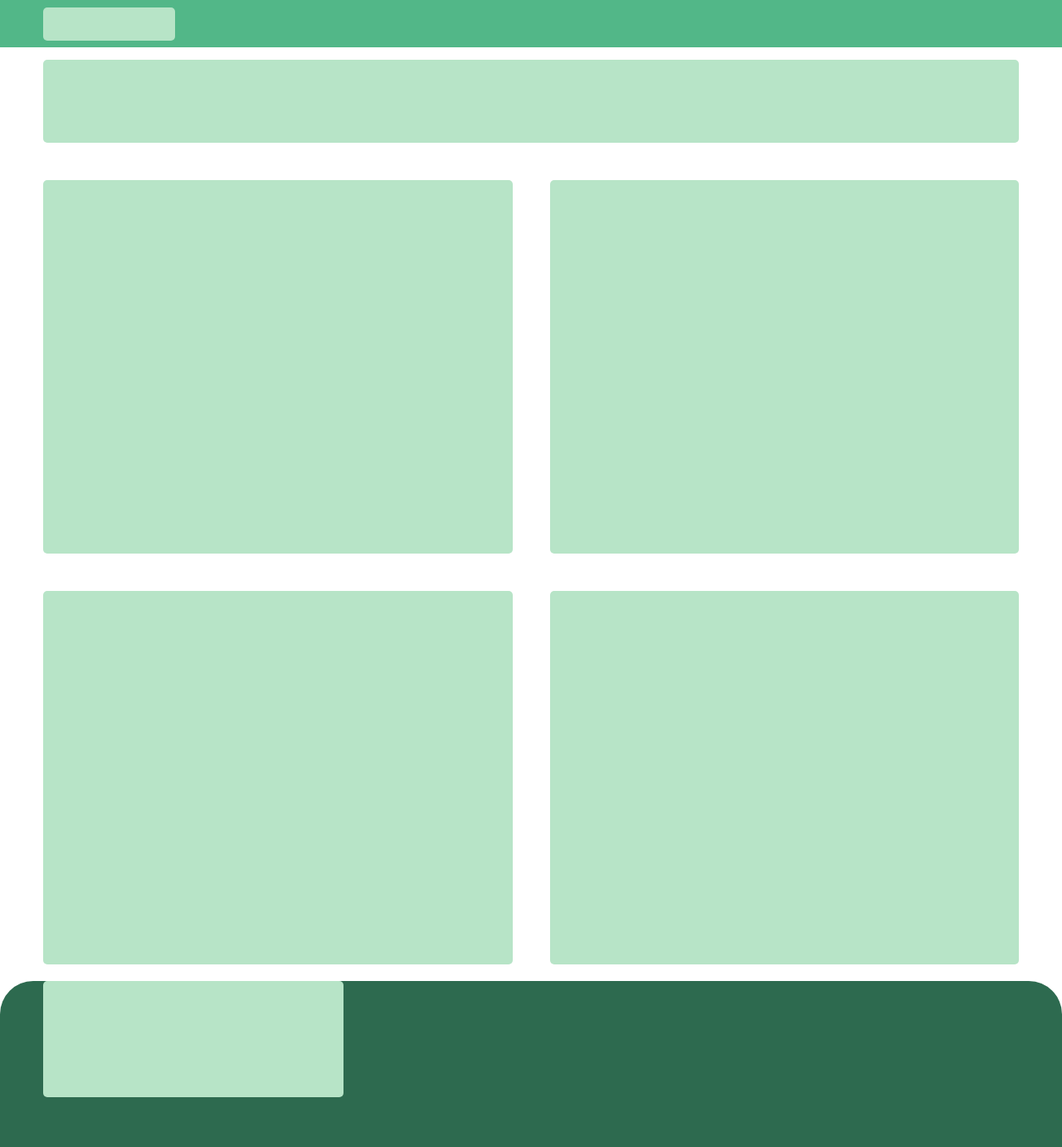
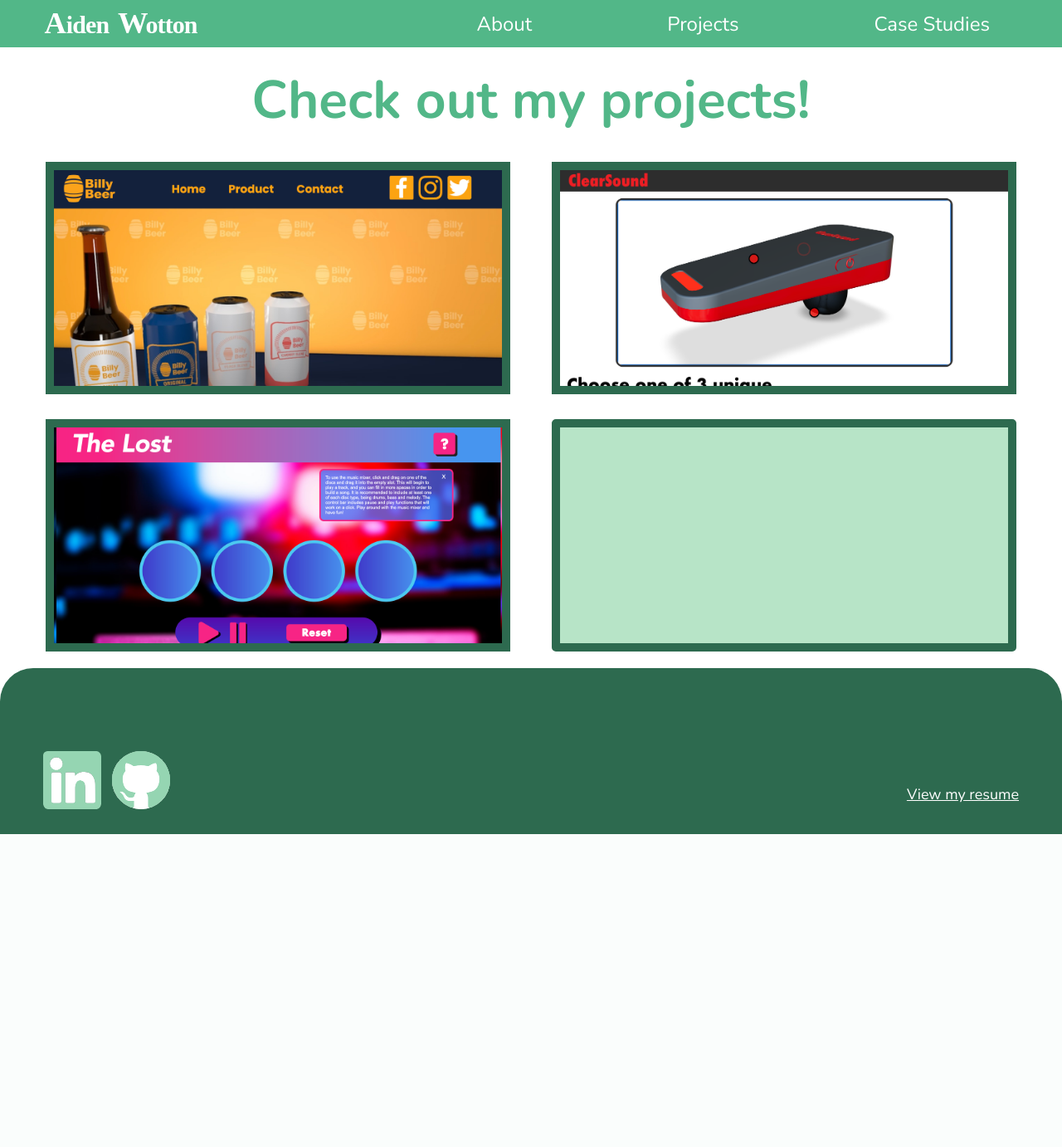
Before and after one commit to a-wotton/wotton_a_portfolio, a PHP site: page /projects.html in a window 1280 px wide. Shown: the whole page at 83% size. After the commit the page ends 1005 px from the top, so only its background shows below. Run offline with PHP 8.4, Linux system fonts and the light colour scheme; some libraries are stand-ins or nearby versions.

Commit message:
added projects to page

```diff
--- a/css/main.css
+++ b/css/main.css
@@ -104,7 +104,6 @@ nav ul li a {
 
 nav ul li a:hover {
   border-bottom: solid 2px #fff;
-  padding-bottom: 2px;
 }
 
 @media screen and (min-width: 600px) {
@@ -171,6 +170,62 @@ a {
   color: #fff;
   text-decoration: none;
   font-size: 24px;
+}
+
+.project {
+  width: 320px;
+  height: 160px;
+  margin-top: 30px;
+  justify-self: center;
+  border: solid 10px #2d6a4f;
+}
+
+@media screen and (min-width: 420px) {
+  .project {
+    width: 400px;
+    height: 200px;
+  }
+}
+@media screen and (min-width: 600px) {
+  .project {
+    width: 560px;
+    height: 280px;
+  }
+}
+@media screen and (min-width: 900px) {
+  .project {
+    width: 860px;
+    height: 430px;
+  }
+}
+@media screen and (min-width: 1200px) {
+  .project {
+    width: 560px;
+    height: 280px;
+  }
+}
+@media screen and (min-width: 1400px) {
+  .project {
+    width: 660px;
+    height: 330px;
+  }
+}
+#billy-beer {
+  background-image: url(../images/billy-beer.jpg);
+  background-size: cover;
+  background-repeat: no-repeat;
+}
+
+#earbuds {
+  background-image: url(../images/earbuds.png);
+  background-size: cover;
+  background-repeat: no-repeat;
+}
+
+#music-mixer {
+  background-image: url(../images/music-mixer.png);
+  background-size: cover;
+  background-repeat: no-repeat;
 }
 
 @media screen and (max-width: 619px) {
@@ -497,25 +552,31 @@ input:active {
   margin-top: 15px;
 }
 
-.project {
-  height: 330px;
-  margin-top: 45px;
-}
-
 .project:hover {
   cursor: pointer;
 }
 
 .project:hover .project-title {
-  opacity: 100%;
+  opacity: 90%;
 }
 
 .project-title {
-  height: 30%;
+  display: flex;
+  flex-direction: row;
+  height: 20%;
   width: 100%;
-  background-color: #52b788;
+  background-color: #2d6a4f;
   opacity: 0;
   transition: all 0.5s ease-in;
+}
+
+.project-title h3 {
+  text-align: center;
+  color: #fff;
+  font-size: 24px;
+  align-self: center;
+  justify-self: center;
+  margin: 0 auto;
 }
 
 #project-name {
@@ -559,9 +620,6 @@ input:active {
 }
 
 @media screen and (min-width: 600px) {
-  .project {
-    height: 450px;
-  }
   #project-name {
     height: 80px;
     margin-left: -28px;
@@ -597,7 +655,7 @@ input:active {
     margin-left: -52px;
   }
   #project-image {
-    height: 550px;
+    width: 550px;
   }
   #project-desc {
     height: 300px;
--- a/projects.html
+++ b/projects.html
@@ -12,22 +12,35 @@
     <title>Projects</title>
 </head>
 <body>
-    <div id="banner">
-        <header class="grid-con">
-            <h1 class="hidden">Header</h1>
-            <div id="logo" class="box col-start-1 col-end-3 m-col-start-1 m-col-end-3"></div>
-            <div id="hamburger-menu" class="box col-start-4 col-end-5"></div>
-            <nav class="box m-col-start-4 m-col-end-9 l-col-start-5 l-col-end-13"></nav>
-            <div id="mobile-menu" class="box hidden"></div>
-        </header>
-    </div>
+    <div id="smooth-wrapper">
+        <div id="smooth-content">
+            <div id="banner">
+                <header class="grid-con">
+                    <h1 class="hidden">Header</h1>
+                    <img src="images/logo-white.svg" id="logo" class="col-start-1 col-end-3 m-col-start-1 m-col-end-3">
+                    <img src="images/hamburger-menu.png" id="hamburger-menu" class="col-start-4 col-end-5">
+                    <nav class="m-col-start-3 m-col-end-9 l-col-start-4 l-col-end-13">
+                        <ul>
+                        <li><a href="about.html">About</a></li>
+                        <li><a href="projects.html">Projects</a></li>
+                        <li><a href="case-studies.html">Case Studies</a></li>
+                        </ul>
+                     </nav>
+
+                    <ul id="mobile-menu">
+                        <li><a href="index.html">Home</a></li>
+                        <li><a href="about.html">About</a></li>
+                        <li><a href="projects.html">Projects</a></li>
+                        <li><a href="case-studies.html">Case Studies</a></li>
+                    </ul>
+                </header>
+            </div>
 
     <section id="gallery" class="grid-con">
-        <h2 class="hidden">Gallery</h2>
-        <div id="gallery-intro" class="box col-span-full"></div>
-            <div class="project box col-span-full l-col-start-1 l-col-end-7"><div class="project-title"></div></div>
-            <div class="project box col-span-full l-col-start-7 l-col-end-13"><div class="project-title"></div></div>
-            <div class="project box col-span-full l-col-start-1 l-col-end-7"><div class="project-title"></div></div>
+        <h2 class="subtitle col-span-full">Check out my projects!</h2>
+            <div id="billy-beer" class="project col-span-full l-col-start-1 l-col-end-7"><div class="project-title"><h3>Billy Beer Brand Refresh</h3></div></div>
+            <div id="earbuds" class="project col-span-full l-col-start-7 l-col-end-13"><div class="project-title"><h3>Earbuds Site</h3></div></div>
+            <div id="music-mixer" class="project col-span-full l-col-start-1 l-col-end-7"><div class="project-title"><h3>Music Mixer</h3></div></div>
             <div class="project box col-span-full l-col-start-7 l-col-end-13"><div class="project-title"></div></div>
     </section>
 
@@ -35,11 +48,19 @@
     <div id="banner2">
         <footer class="grid-con">
             <h2 class="hidden">Footer</h2>
-            <div id="address" class="box col-start-1 col-end-3 m-col-start-1 m-col-end-5"></div>
-            <div id="media-icons" class="box col-start-1 col-end-3 m-col-start-1 m-col-end-5"></div>
-            <div id="resume" class="box col-start-3 col-end-5 m-col-start-6 m-col-end-9 l-col-start-9 l-col-end-13"></div>
+            <div id="media-icons" class="media-icons col-start-1 col-end-3 m-col-start-1 m-col-end-5">
+                <a href="#"><img src="images/linkdin.svg" alt="linkedin logo"></a>
+                <a href="#"><img src="images/github.svg" alt="github logo"></a>
+            </div>
+            <div class="media-icons col-start-1 col-end-3 m-col-start-1 m-col-end-5">
+                <a href="#"><img src="images/linkdin-hover.svg" alt="linkedin logo"></a>
+                <a href="#"><img src="images/github-hover.svg" alt="github logo"></a>
+            </div>
+            <a href="#" id="resume" class="col-start-3 col-end-5 m-col-start-6 m-col-end-9 l-col-start-9 l-col-end-13">View my resume</a>
         </footer>
         </div>
+    </div>
+</div>
 
 <script src="https://cdnjs.cloudflare.com/ajax/libs/gsap/3.12.2/gsap.min.js"></script>
 <script src="https://cdnjs.cloudflare.com/ajax/libs/gsap/3.12.2/ScrollTrigger.min.js"></script>
--- a/sass/components/_header.scss
+++ b/sass/components/_header.scss
@@ -35,7 +35,6 @@ nav ul li a {
 
 nav ul li a:hover {
     border-bottom: solid 2px #fff;
-    padding-bottom: 2px;
 }
 
 
--- a/sass/components/_index.scss
+++ b/sass/components/_index.scss
@@ -1,4 +1,5 @@
 @forward "footer";
 @forward "header";
 @forward "typography";
-@forward "mobile-menu"
+@forward "mobile-menu";
+@forward "_project-img";
--- /dev/null
+++ b/sass/components/_project-img.scss
@@ -0,0 +1,60 @@
+.project {
+    width: 320px;
+    height: 160px;
+    margin-top: 30px;
+    justify-self: center;
+    border: solid 10px #2d6a4f;
+}
+
+@media screen and (min-width: 420px) {
+    .project {
+        width: 400px;
+        height: 200px;
+    }
+}
+
+@media screen and (min-width: 600px) {
+    .project {
+        width: 560px;
+        height: 280px;
+    }
+}
+
+@media screen and (min-width: 900px) {
+    .project {
+        width: 860px;
+        height: 430px;
+    }
+}
+
+@media screen and (min-width: 1200px) {
+    .project {
+        width: 560px;
+        height: 280px;
+    }
+}
+
+@media screen and (min-width: 1400px) {
+    .project {
+        width: 660px;
+        height: 330px;
+    }
+}
+
+#billy-beer {
+    background-image: url(../images/billy-beer.jpg);
+    background-size: cover;
+    background-repeat: no-repeat;
+}
+
+#earbuds {
+    background-image: url(../images/earbuds.png);
+    background-size: cover;
+    background-repeat: no-repeat;
+}
+
+#music-mixer {
+    background-image: url(../images/music-mixer.png);
+    background-size: cover;
+    background-repeat: no-repeat;
+}
--- a/sass/pages/_projects.scss
+++ b/sass/pages/_projects.scss
@@ -1,11 +1,6 @@
 #gallery-intro {
     height: 100px;
     margin-top: 15px;
-}
-
-.project {
-    height: 330px;
-    margin-top: 45px;
 }
 
 .project:hover {
@@ -13,16 +8,27 @@
 }
 
 .project:hover .project-title{
-    opacity: 100%;
+    opacity: 90%;
 }
 
 .project-title {
-    height: 30%;
+    display: flex;
+    flex-direction: row;
+    height: 20%;
     width: 100%;
-    background-color: #52b788;
+    background-color: #2d6a4f;
     opacity: 0;
     //replace with a detailed gsap animation
     transition: all 0.5s ease-in;
+}
+
+.project-title h3 {
+    text-align: center;
+    color: #fff;
+    font-size: 24px;
+    align-self: center;
+    justify-self: center;
+    margin: 0 auto;
 }
 
 #project-name {
@@ -66,9 +72,6 @@
 }
 
 @media screen and (min-width: 600px) {
-    .project {
-        height: 450px;
-    }
     #project-name {
         height: 80px;
         margin-left: -28px;
@@ -112,7 +115,7 @@
     }
 
     #project-image {
-        height: 550px;
+        width: 550px;
     }
 
     #project-desc {
```
Also changed, not shown: images/billy-beer.jpg (added), images/earbuds.png (added), images/music-mixer.png (added), images/requires-editing/billy-beer.png (added), 1 other file.
